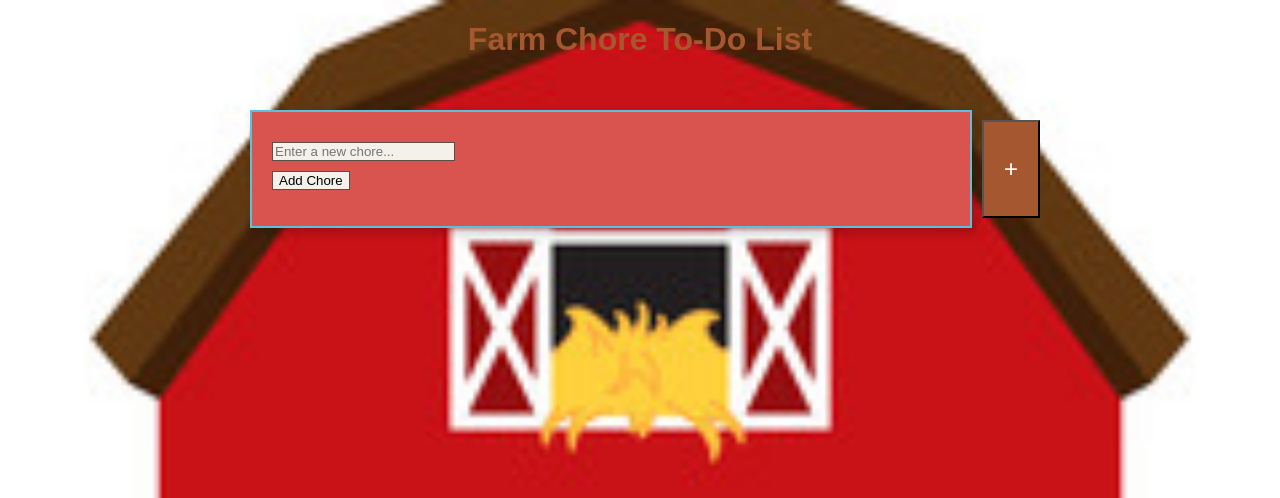
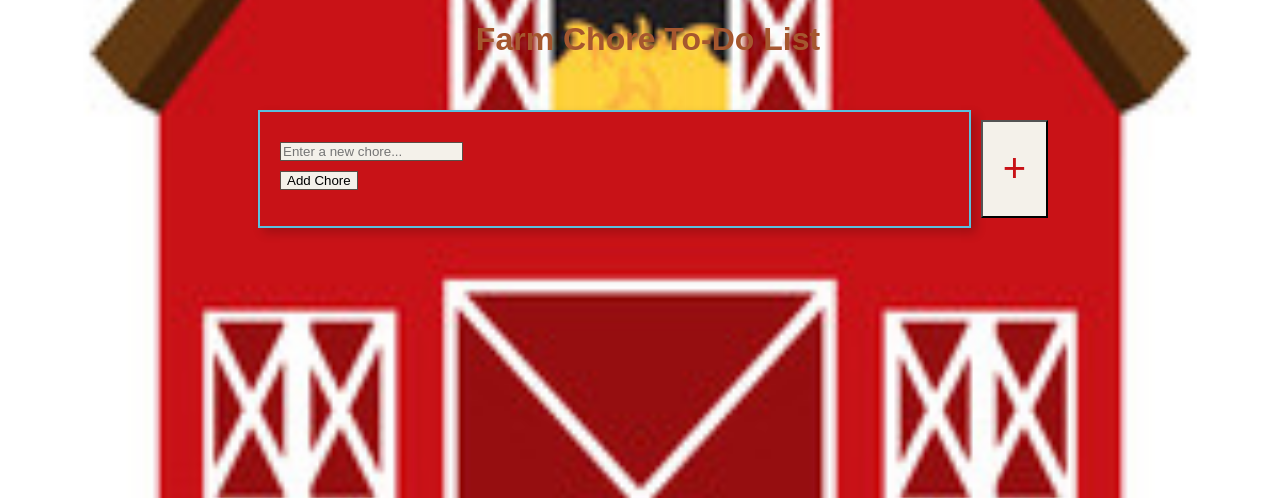
Before and after one commit to TristynWS/FarmChoresApp, a Flask app: page / in a window 1280 px wide. Shown: the top 498 px of the page. Run offline with Flask 3, Linux system fonts and the light colour scheme.

Commit message:
Color / Font Adjustments

```diff
--- a/static/script.js
+++ b/static/script.js
@@ -26,11 +26,14 @@ function addChore(event) {
         checkbox.type = 'checkbox';
         checkbox.addEventListener('change', function () {
             if (this.checked) {
-                listItem.classList.add('completed');
+                listItem.classList.add('completed'); // Make sure this matches your CSS
+                listItem.classList.add('completed-animation'); // Triggers the animation
             } else {
                 listItem.classList.remove('completed');
+                listItem.classList.remove('completed-animation');
             }
         });
+
 
         const label = document.createElement('label');
         label.textContent = choreText;
--- a/static/styles.css
+++ b/static/styles.css
@@ -1,9 +1,21 @@
 body {
     background-color: #f4f1ea;
     color: #5a4e47;
-    font-family: 'Arial', sans-serif;
-    background: url('/static/images/barn-background.jpg') no-repeat center center fixed;
+    font-family: 'gil sans bold', sans-serif;
+    background: url('/static/images/barn-background.jpg');
     background-size: cover;
+    background-repeat: no-repeat;
+    background-position: center;
+    width: 100%;
+    height: 200px;
+}
+
+.bp-top {
+    background-position: top center;
+}
+
+.bp-bottom {
+    background-position: bottom center;
 }
 
 /* Centers the checklist and add list button */
@@ -26,9 +38,9 @@ h1 {
 /* Initial setup for chore items, though this will need JavaScript adjustments for dynamic images */
 .chore-label {
     display: inline-block;
-    padding-left: 35px;
+    padding-left: 110px;
     background-repeat: no-repeat;
-    background-size: 30px 30px;
+    background-size: 50px 50px;
     background-position: left center;
 }
 
@@ -63,8 +75,8 @@ h1 {
     min-width: 300px;
     margin: 10px;
     padding: 20px;
-    background-color: #d9534f;
-    /* Rusty red background */
+    background-color: #c81217;
+    /* barn red background */
     color: #ffffff;
     /* White text */
     border: 2px solid #5bc0de;
@@ -99,10 +111,10 @@ h1 {
     margin: 20px auto;
     /* Centers the button */
     padding: 10px 20px;
-    background-color: #a5572f;
+    background-color: #f4f1ea;
     /* Rusty brown */
-    color: white;
-    font-size: 24px;
+    color: #c81217;
+    font-size: 40px;
     /* Larger, easy to click */
 
 }
```
